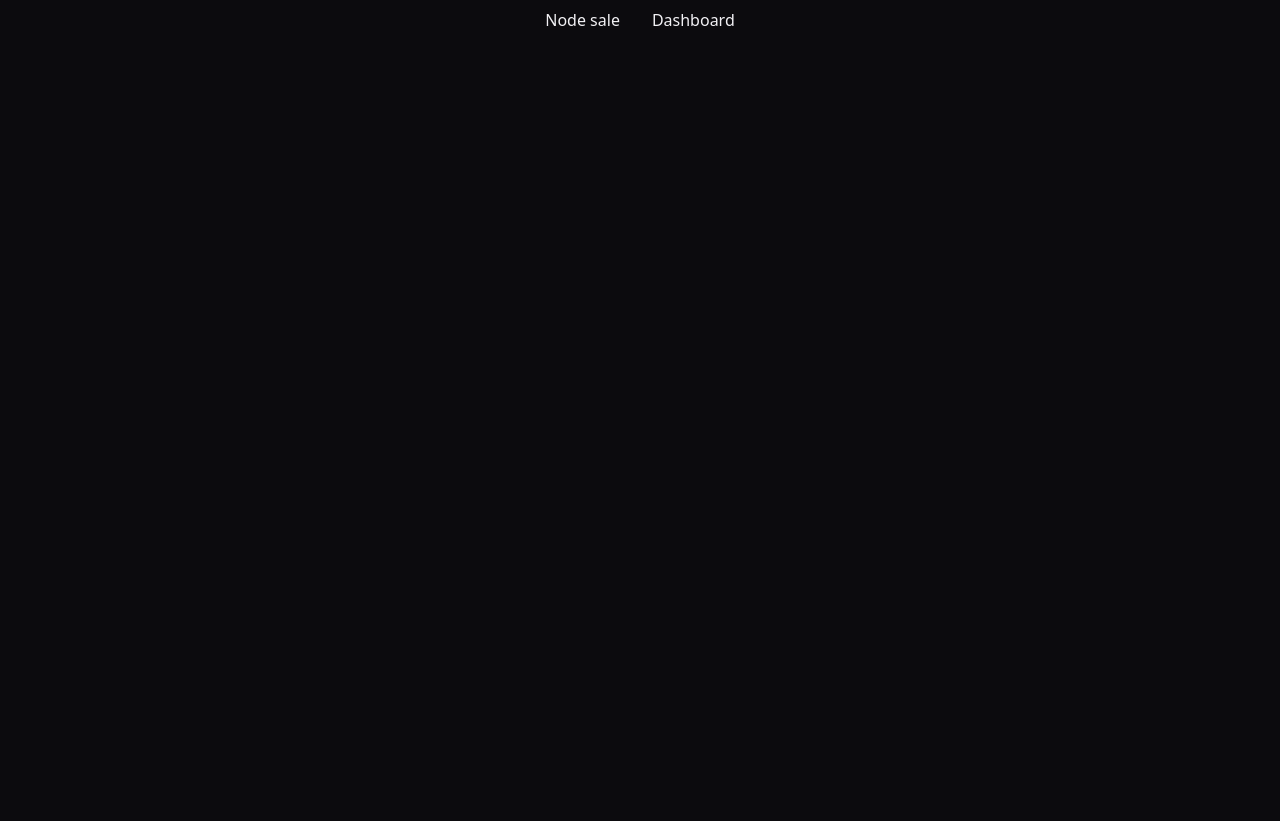
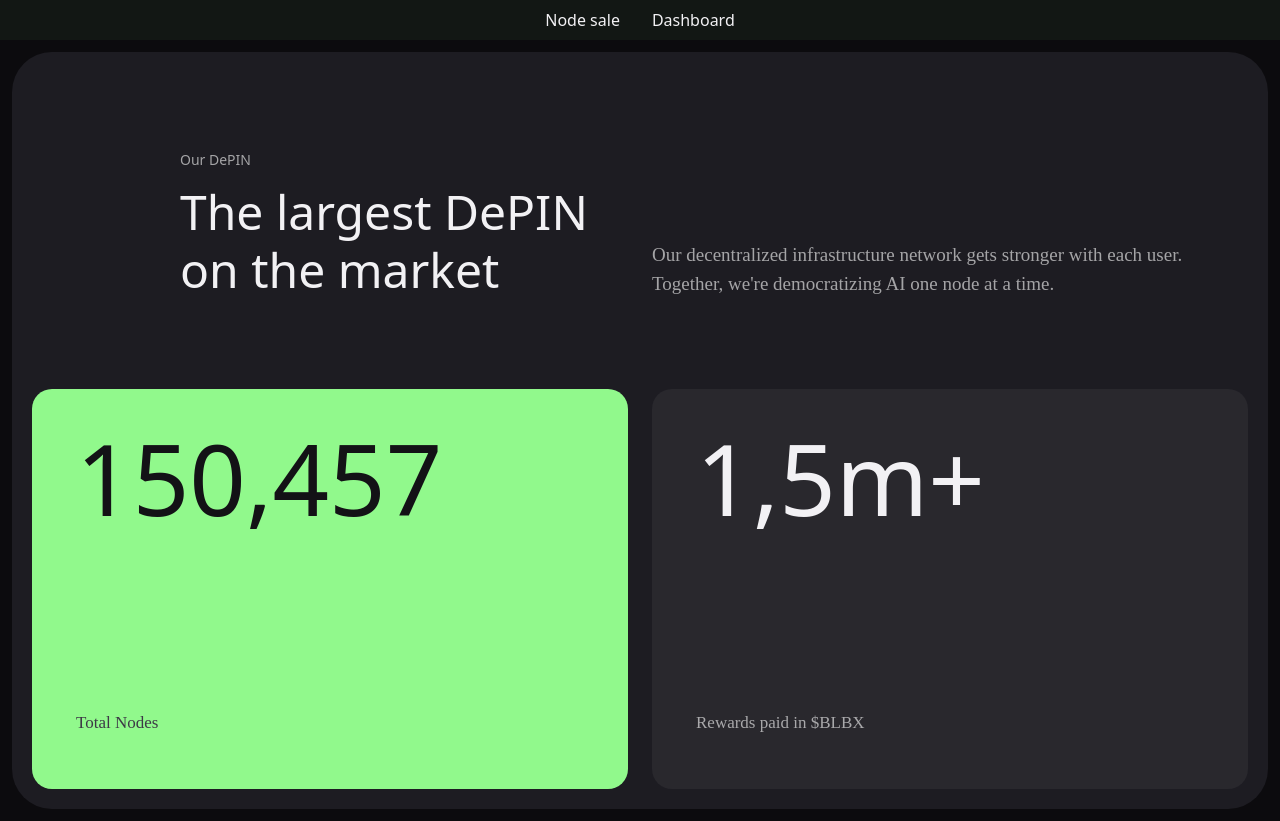
Before and after one commit to shlavik/second-task, a SvelteKit app: page /node-sale in a window 1280 px wide. Before the commit the page ends 800 px from the top, so only its background shows below. Built offline with nearby package versions, Linux system fonts and the light colour scheme.

Commit message:
0.0.2: Node sale

```diff
--- a/package.json
+++ b/package.json
@@ -1,7 +1,7 @@
 {
 	"name": "second-task",
 	"private": true,
-	"version": "0.0.1",
+	"version": "0.0.2",
 	"type": "module",
 	"scripts": {
 		"dev": "vite dev",
--- a/src/app.css
+++ b/src/app.css
@@ -1,5 +1,9 @@
 @import 'tailwindcss/base';
 @import 'tailwindcss/components';
 @import 'tailwindcss/utilities';
+
+@import '@fontsource/sora/300.css';
 @import '@fontsource/sora/400.css';
-@import '@fontsource/space-grotesk';
+@import '@fontsource/space-grotesk/300.css';
+@import '@fontsource/space-grotesk/400.css';
+@import '@fontsource/space-grotesk/500.css';
--- a/src/lib/constants/colors.json
+++ b/src/lib/constants/colors.json
@@ -3,5 +3,6 @@
 	"sale": "#1D1C22",
 	"accent": "#91F98C",
 	"light": "#F2F1F4",
-	"dark": "#131216"
+	"dark": "#3D3946",
+	"darkness": "#131216"
 }
--- /dev/null
+++ b/src/lib/node-sale/Card.svelte
@@ -0,0 +1,28 @@
+<script lang="ts">
+	type Variant = 'normal' | 'accent'
+
+	interface CardProps {
+		value: string
+		description: string
+		variant?: Variant
+	}
+
+	let { value, description, variant = 'normal' }: CardProps = $props()
+
+	let isNormal = $derived(variant === 'normal')
+</script>
+
+<div
+	class={`flex h-[400px] flex-col justify-between rounded-[20px] px-11 py-[52px] ${isNormal ? 'bg-white/5' : 'bg-accent'}`}
+>
+	<span
+		class={`text-darkness text-[99px] font-medium leading-[0.74] ${isNormal ? 'text-light' : 'text-darkness'}`}
+	>
+		{value}
+	</span>
+	<span
+		class={`font-secondary text-[17px] font-light leading-[1.55] ${isNormal ? 'text-white/60' : 'text-dark'}`}
+	>
+		{description}
+	</span>
+</div>
--- a/src/routes/+layout.svelte
+++ b/src/routes/+layout.svelte
@@ -6,7 +6,7 @@
 
 <header>
 	<nav>
-		<ul class="flex flex-row justify-center gap-8 p-2">
+		<ul class="flex flex-row justify-center gap-8 bg-accent/5 p-2">
 			<li>
 				<a class="hover:text-accent" href="/node-sale">Node sale</a>
 			</li>
@@ -17,6 +17,6 @@
 	</nav>
 </header>
 
-<main>
+<main class="p-3">
 	{@render children()}
 </main>
--- a/src/routes/dashboard/+page.svelte
+++ b/src/routes/dashboard/+page.svelte
@@ -0,0 +1,5 @@
+<script>
+	import Dashboard from './Dashboard.svelte'
+</script>
+
+<Dashboard />
--- a/src/routes/node-sale/+page.svelte
+++ b/src/routes/node-sale/+page.svelte
@@ -0,0 +1,5 @@
+<script>
+	import NodeSale from './NodeSale.svelte'
+</script>
+
+<NodeSale />
--- a/src/routes/node-sale/NodeSale.svelte
+++ b/src/routes/node-sale/NodeSale.svelte
@@ -0,0 +1,23 @@
+<script>
+	import Card from '$lib/node-sale/Card.svelte'
+</script>
+
+<div class="grid grid-cols-2 gap-6 rounded-[40px] bg-sale p-5">
+	<div class="flex flex-col gap-4 pb-[66px] pl-[148px] pt-20">
+		<span class="text-sm leading-[1.1] text-white/60">Our DePIN</span>
+		<h3 class="flex flex-col text-5xl font-medium leading-[1.2]">
+			<span>The largest DePIN</span>
+			<span>on the market</span>
+		</h3>
+	</div>
+	<div
+		class="flex flex-col justify-end text-nowrap pb-[66px] font-secondary text-[19px] font-light leading-[1.55] text-white/60"
+	>
+		<span>
+			Our decentralized infrastructure network gets stronger with each user.
+		</span>
+		<span>Together, we're democratizing AI one node at a time.</span>
+	</div>
+	<Card value="150,457" description="Total Nodes" variant="accent" />
+	<Card value="1,5m+" description="Rewards paid in $BLBX" />
+</div>
```
